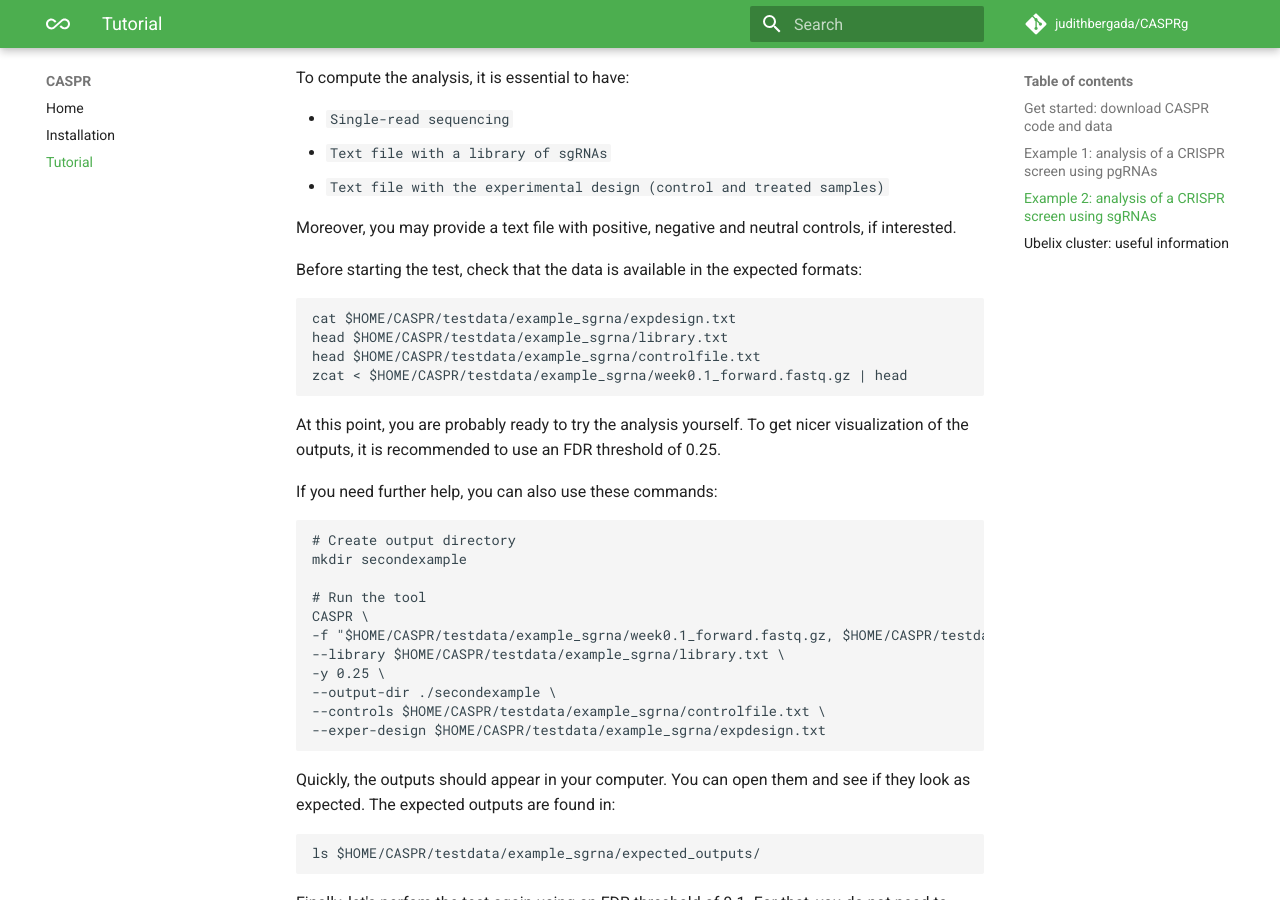
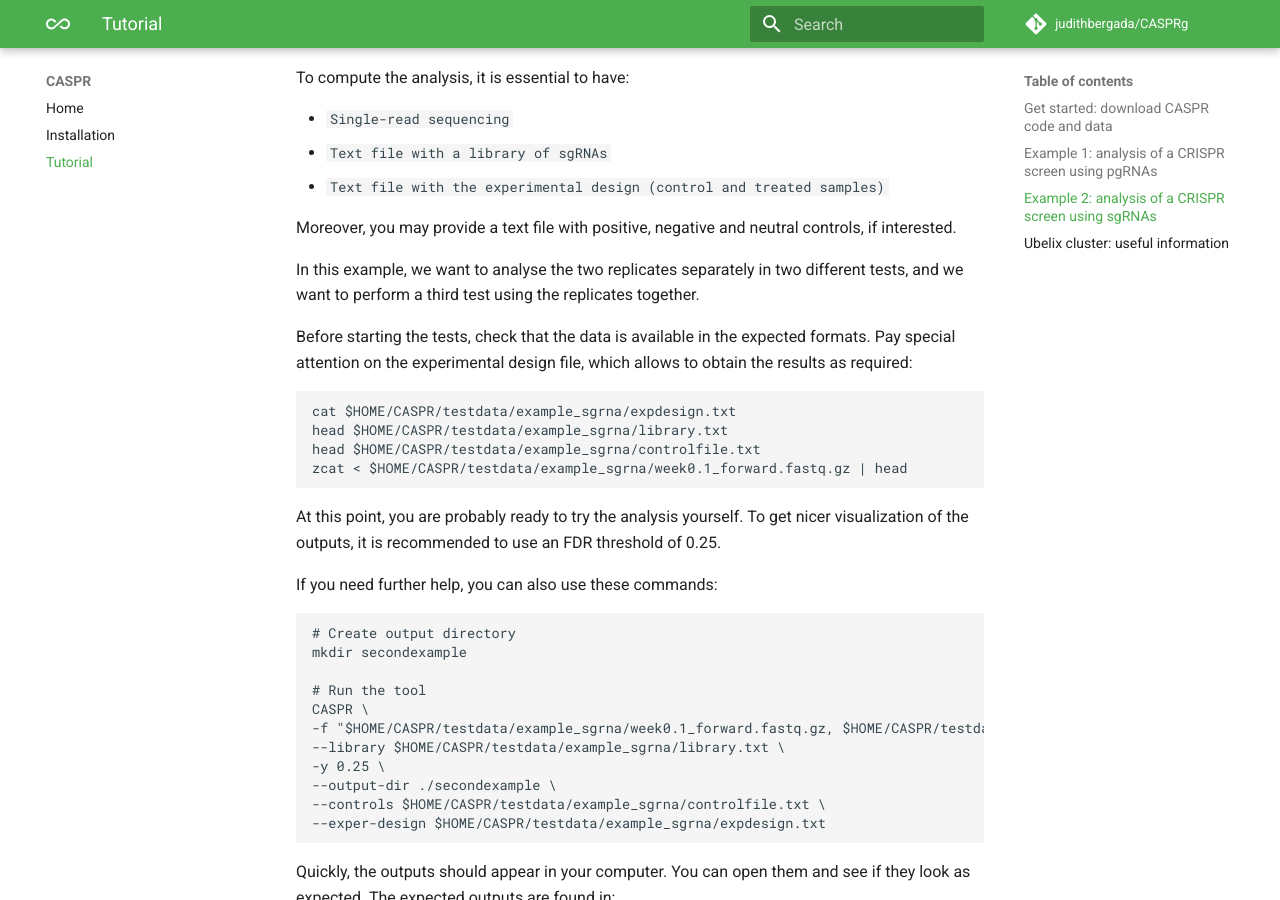
Before and after one commit to judithbergada/CASPR, an MkDocs documentation site: the page built from docs/pages/tutorial.md, in a window 1280 px wide and 900 px high, scrolled down 2900 px. Built offline with MkDocs 1.6.1 and Material for MkDocs 9.7.7, drawn with Linux system fonts in a browser that asks for light colours; comment, search, counter and statistics services are not loaded; old or Windows-style settings are respelled for this version of MkDocs.

Commit message:
Modify webpage

````diff
--- a/docs/pages/tutorial.md
+++ b/docs/pages/tutorial.md
@@ -127,7 +127,9 @@ To compute the analysis, it is essential to have:
 
 Moreover, you may provide a text file with positive, negative and neutral controls, if interested.
 
-Before starting the test, check that the data is available in the expected formats:
+In this example, we want to analyse the two replicates separately in two different tests, and we want to perform a third test using the replicates together.
+
+Before starting the tests, check that the data is available in the expected formats. Pay special attention on the experimental design file, which allows to obtain the results as required:
 
 ```bash
 cat $HOME/CASPR/testdata/example_sgrna/expdesign.txt
````
